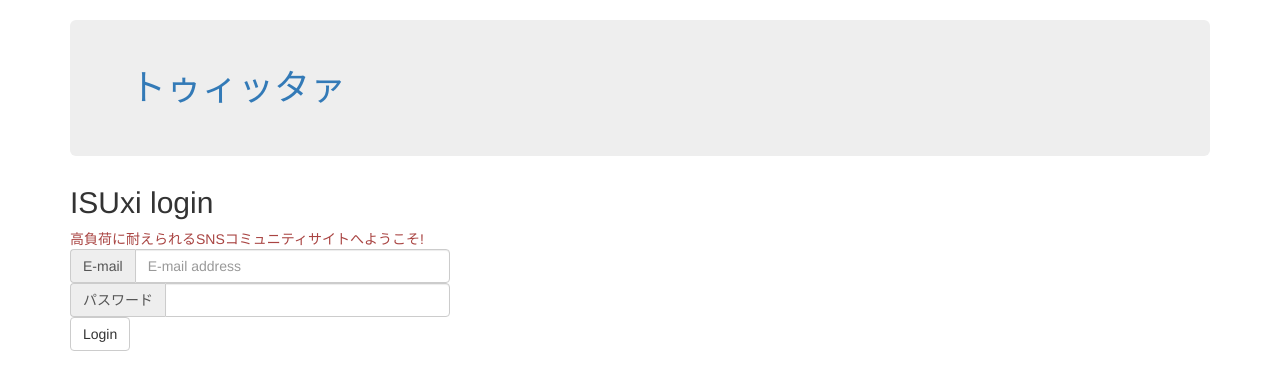
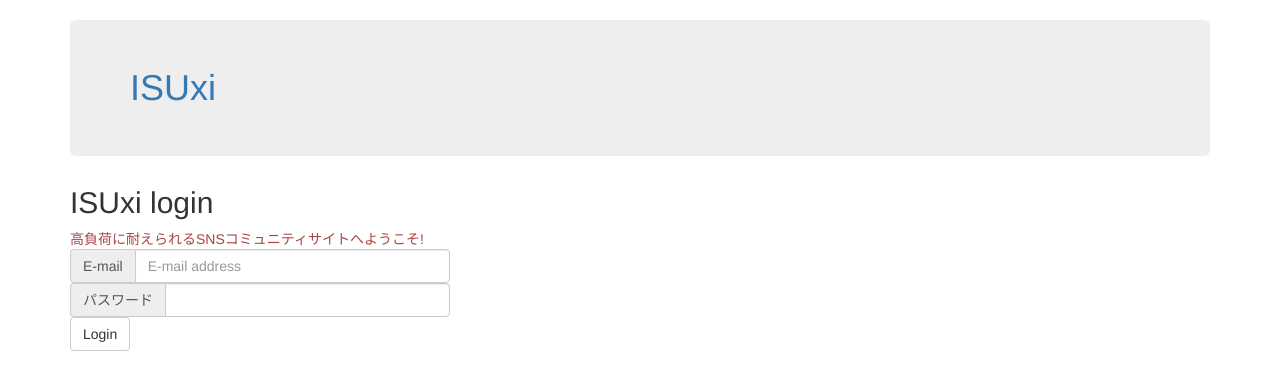
Before and after one commit to takashabe/isucon_internal, a Sinatra app: page /login in a window 1280 px wide. Shown: the top 390 px of the page. Run offline with Sinatra, Linux system fonts and the light colour scheme; some libraries are stand-ins or nearby versions.

Commit message:
アプリケーションタイトルをとりあえずのものにする(あとで調整する)

```diff
--- a/webapp/ruby/views/login.erb
+++ b/webapp/ruby/views/login.erb
@@ -3,11 +3,11 @@
 <head>
 <meta http-equiv="Content-Type" content="text/html" charset="utf-8">
 <link rel="stylesheet" href="/css/bootstrap.min.css">
-<title>トゥィッタァ</title>
+<title>ISUxi</title>
 </head>
 
 <body class="container">
-<h1 class="jumbotron"><a href="/">トゥィッタァ</a></h1>
+<h1 class="jumbotron"><a href="/">ISUxi</a></h1>
 
 <h2>ISUxi login</h2>
 
```
